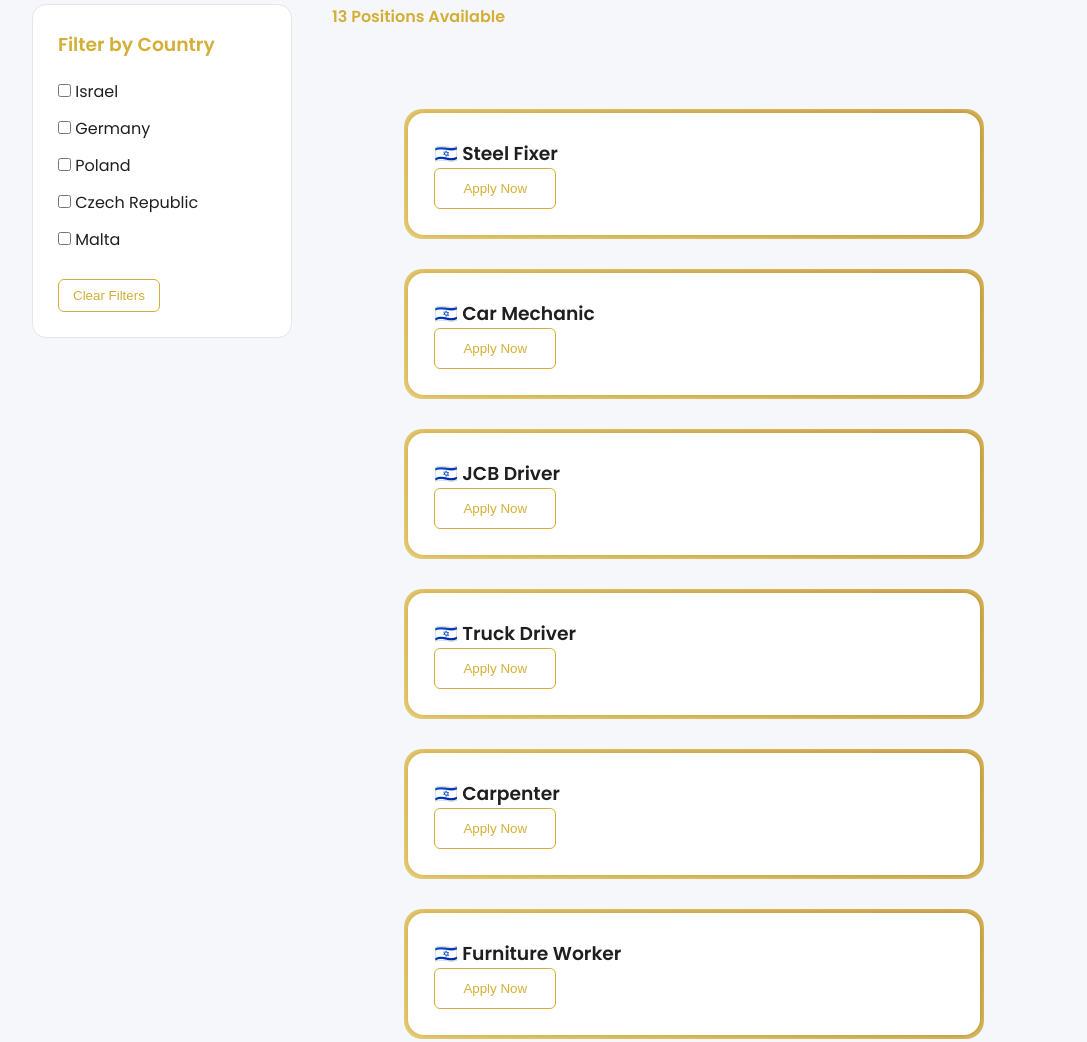
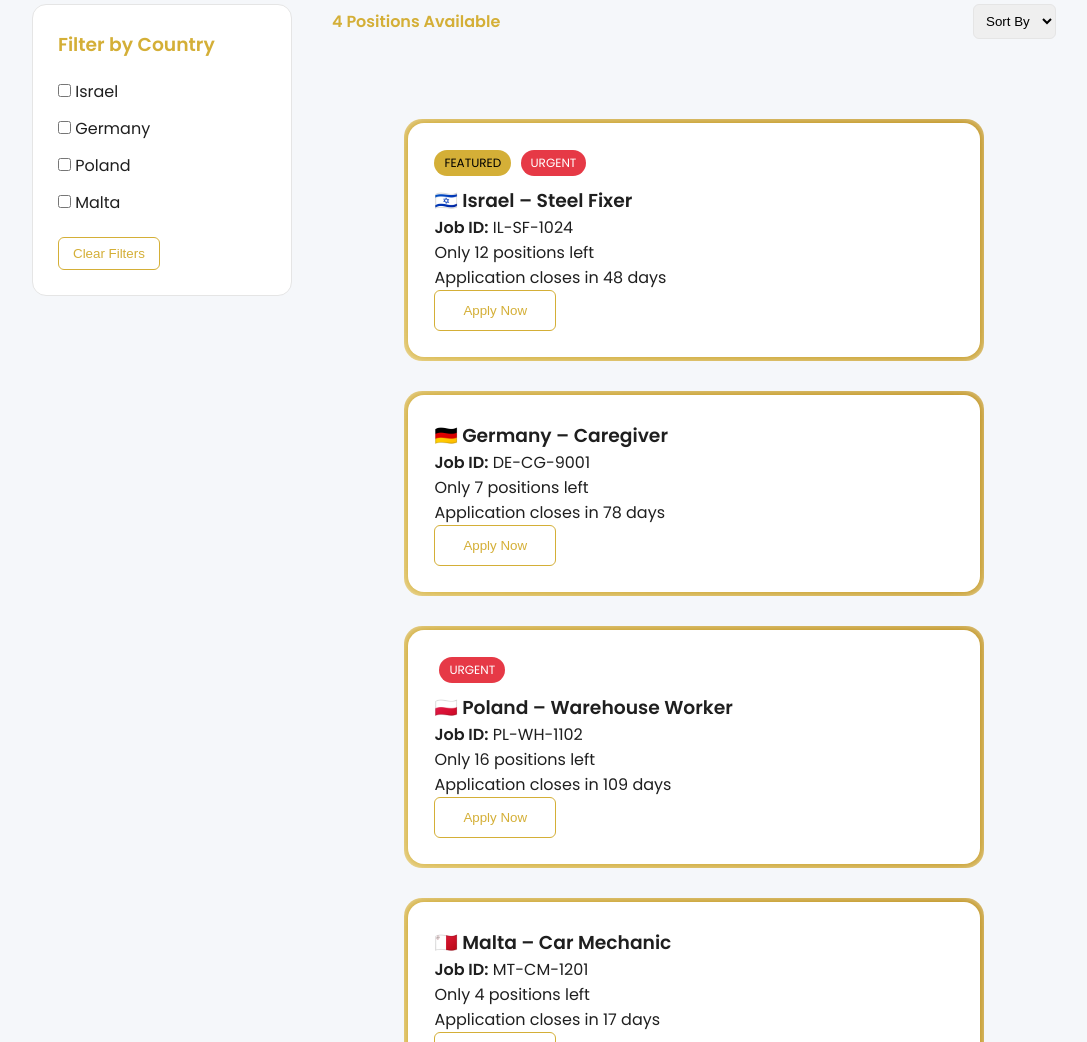
Before and after one commit to rahilmuliashia94-create/everest-security, a plain HTML site: page jobs.html in a window 1280 px wide. Shown: the part 375-1417 px from the top of the page, without its empty margins (96-1183 px from the left). Drawn offline with nearby package versions, Linux system fonts and the light colour scheme.

Commit message:
Update jobs.html

```diff
--- a/jobs.html
+++ b/jobs.html
@@ -34,14 +34,13 @@
 }
 
 .clear-btn {
-  margin-top: 15px;
+  margin-top: 10px;
   padding: 8px 14px;
   border: 1px solid #d4af37;
   background: transparent;
   color: #d4af37;
   cursor: pointer;
   border-radius: 6px;
-  transition: 0.3s;
 }
 
 .clear-btn:hover {
@@ -49,10 +48,43 @@
   color: #000;
 }
 
+.job-top-bar {
+  display: flex;
+  justify-content: space-between;
+  align-items: center;
+  margin-bottom: 20px;
+}
+
 .job-count {
-  margin-bottom: 20px;
   font-weight: 600;
   color: #d4af37;
+}
+
+.sort-select {
+  padding: 8px;
+  border-radius: 6px;
+  border: 1px solid #e5e5e5;
+}
+
+.badge-featured {
+  background: #d4af37;
+  color: #000;
+  padding: 4px 10px;
+  font-size: 12px;
+  border-radius: 20px;
+  display: inline-block;
+  margin-bottom: 10px;
+}
+
+.badge-urgent {
+  background: #e63946;
+  color: #fff;
+  padding: 4px 10px;
+  font-size: 12px;
+  border-radius: 20px;
+  display: inline-block;
+  margin-bottom: 10px;
+  margin-left: 5px;
 }
 
 .fade-out {
@@ -74,7 +106,6 @@
   }
 }
 </style>
-
 </head>
 <body>
 
@@ -101,44 +132,62 @@
   <!-- FILTER -->
   <div class="job-filter">
     <h3>Filter by Country</h3>
-
     <label><input type="checkbox" class="country-filter" value="Israel"> Israel</label>
     <label><input type="checkbox" class="country-filter" value="Germany"> Germany</label>
     <label><input type="checkbox" class="country-filter" value="Poland"> Poland</label>
-    <label><input type="checkbox" class="country-filter" value="Czech Republic"> Czech Republic</label>
     <label><input type="checkbox" class="country-filter" value="Malta"> Malta</label>
 
     <button class="clear-btn" id="clearFilters">Clear Filters</button>
   </div>
 
-  <!-- JOB GRID -->
+  <!-- JOB AREA -->
   <div>
-    <div class="job-count" id="jobCount"></div>
 
-    <div class="grid">
+    <div class="job-top-bar">
+      <div class="job-count" id="jobCount"></div>
+      <select class="sort-select" id="sortSelect">
+        <option value="default">Sort By</option>
+        <option value="az">A – Z</option>
+        <option value="newest">Newest</option>
+      </select>
+    </div>
 
-      <!-- ISRAEL -->
-      <div class="card job-card fade-in" data-country="Israel"><h3>🇮🇱 Steel Fixer</h3><button class="btn" onclick="applyJob('Israel','Steel Fixer')">Apply Now</button></div>
-      <div class="card job-card fade-in" data-country="Israel"><h3>🇮🇱 Car Mechanic</h3><button class="btn" onclick="applyJob('Israel','Car Mechanic')">Apply Now</button></div>
-      <div class="card job-card fade-in" data-country="Israel"><h3>🇮🇱 JCB Driver</h3><button class="btn" onclick="applyJob('Israel','JCB Driver')">Apply Now</button></div>
-      <div class="card job-card fade-in" data-country="Israel"><h3>🇮🇱 Truck Driver</h3><button class="btn" onclick="applyJob('Israel','Truck Driver')">Apply Now</button></div>
-      <div class="card job-card fade-in" data-country="Israel"><h3>🇮🇱 Carpenter</h3><button class="btn" onclick="applyJob('Israel','Carpenter')">Apply Now</button></div>
-      <div class="card job-card fade-in" data-country="Israel"><h3>🇮🇱 Furniture Worker</h3><button class="btn" onclick="applyJob('Israel','Furniture Worker')">Apply Now</button></div>
-      <div class="card job-card fade-in" data-country="Israel"><h3>🇮🇱 General Worker</h3><button class="btn" onclick="applyJob('Israel','General Worker')">Apply Now</button></div>
-      <div class="card job-card fade-in" data-country="Israel"><h3>🇮🇱 Construction Worker</h3><button class="btn" onclick="applyJob('Israel','Construction Worker')">Apply Now</button></div>
+    <div class="grid" id="jobGrid">
 
-      <!-- GERMANY -->
-      <div class="card job-card fade-in" data-country="Germany"><h3>🇩🇪 Caregiver</h3><button class="btn" onclick="applyJob('Germany','Caregiver')">Apply Now</button></div>
+      <div class="card job-card fade-in" data-country="Israel" data-deadline="2026-04-01">
+        <span class="badge-featured">FEATURED</span>
+        <span class="badge-urgent">URGENT</span>
+        <h3>🇮🇱 Israel – Steel Fixer</h3>
+        <p><strong>Job ID:</strong> IL-SF-1024</p>
+        <p class="slots">Only 12 positions left</p>
+        <p class="countdown"></p>
+        <button class="btn" onclick="applyJob('Israel','Steel Fixer')">Apply Now</button>
+      </div>
 
-      <!-- POLAND -->
-      <div class="card job-card fade-in" data-country="Poland"><h3>🇵🇱 Warehouse Worker</h3><button class="btn" onclick="applyJob('Poland','Warehouse Worker')">Apply Now</button></div>
+      <div class="card job-card fade-in" data-country="Germany" data-deadline="2026-05-01">
+        <h3>🇩🇪 Germany – Caregiver</h3>
+        <p><strong>Job ID:</strong> DE-CG-9001</p>
+        <p class="slots">Only 7 positions left</p>
+        <p class="countdown"></p>
+        <button class="btn" onclick="applyJob('Germany','Caregiver')">Apply Now</button>
+      </div>
 
-      <!-- CZECH -->
-      <div class="card job-card fade-in" data-country="Czech Republic"><h3>🇨🇿 Warehouse Worker</h3><button class="btn" onclick="applyJob('Czech Republic','Warehouse Worker')">Apply Now</button></div>
+      <div class="card job-card fade-in" data-country="Poland" data-deadline="2026-06-01">
+        <span class="badge-urgent">URGENT</span>
+        <h3>🇵🇱 Poland – Warehouse Worker</h3>
+        <p><strong>Job ID:</strong> PL-WH-1102</p>
+        <p class="slots">Only 16 positions left</p>
+        <p class="countdown"></p>
+        <button class="btn" onclick="applyJob('Poland','Warehouse Worker')">Apply Now</button>
+      </div>
 
-      <!-- MALTA -->
-      <div class="card job-card fade-in" data-country="Malta"><h3>🇲🇹 Car Mechanic</h3><button class="btn" onclick="applyJob('Malta','Car Mechanic')">Apply Now</button></div>
-      <div class="card job-card fade-in" data-country="Malta"><h3>🇲🇹 Body Preparation / Car Body Fixing</h3><button class="btn" onclick="applyJob('Malta','Body Preparation Worker')">Apply Now</button></div>
+      <div class="card job-card fade-in" data-country="Malta" data-deadline="2026-03-01">
+        <h3>🇲🇹 Malta – Car Mechanic</h3>
+        <p><strong>Job ID:</strong> MT-CM-1201</p>
+        <p class="slots">Only 4 positions left</p>
+        <p class="countdown"></p>
+        <button class="btn" onclick="applyJob('Malta','Car Mechanic')">Apply Now</button>
+      </div>
 
     </div>
   </div>
@@ -168,6 +217,8 @@ const filters = document.querySelectorAll('.country-filter');
 const jobCards = document.querySelectorAll('.job-card');
 const jobCount = document.getElementById('jobCount');
 const clearBtn = document.getElementById('clearFilters');
+const sortSelect = document.getElementById('sortSelect');
+const jobGrid = document.getElementById('jobGrid');
 
 function updateCount() {
   const visible = Array.from(jobCards).filter(card => card.style.display !== "none");
@@ -181,28 +232,56 @@ function applyFilters() {
 
   jobCards.forEach(card => {
     const country = card.getAttribute('data-country');
-
     if (selected.length === 0 || selected.includes(country)) {
       card.style.display = "block";
-      setTimeout(() => card.classList.remove('fade-out'), 10);
+      card.classList.remove('fade-out');
     } else {
       card.classList.add('fade-out');
       setTimeout(() => card.style.display = "none", 200);
     }
   });
 
-  setTimeout(updateCount, 250);
+  updateCount();
 }
 
-filters.forEach(filter => {
-  filter.addEventListener('change', applyFilters);
-});
-
+filters.forEach(f => f.addEventListener('change', applyFilters));
 clearBtn.addEventListener('click', () => {
   filters.forEach(f => f.checked = false);
   applyFilters();
 });
 
+sortSelect.addEventListener('change', () => {
+  const cardsArray = Array.from(jobCards);
+  if (sortSelect.value === "az") {
+    cardsArray.sort((a,b) => a.innerText.localeCompare(b.innerText));
+  }
+  if (sortSelect.value === "newest") {
+    cardsArray.reverse();
+  }
+  cardsArray.forEach(card => jobGrid.appendChild(card));
+});
+
+function handleCountdowns() {
+  const now = new Date().getTime();
+
+  jobCards.forEach(card => {
+    const deadline = new Date(card.dataset.deadline).getTime();
+    const countdownEl = card.querySelector('.countdown');
+
+    const distance = deadline - now;
+    const days = Math.floor(distance / (1000 * 60 * 60 * 24));
+
+    if (days <= 0) {
+      card.style.display = "none";
+    } else {
+      countdownEl.innerText = "Application closes in " + days + " days";
+    }
+  });
+
+  updateCount();
+}
+
+handleCountdowns();
 updateCount();
 </script>
 
```
